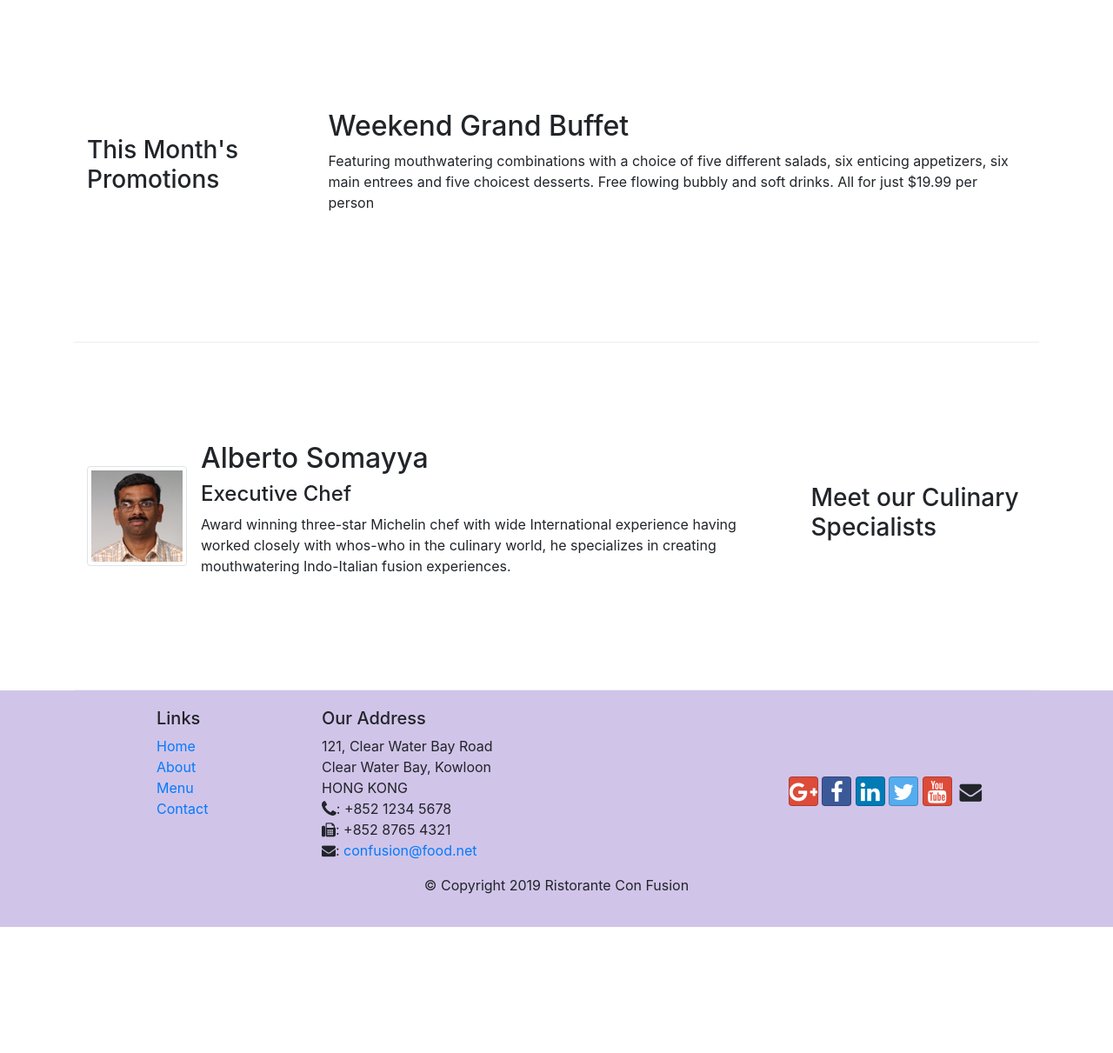
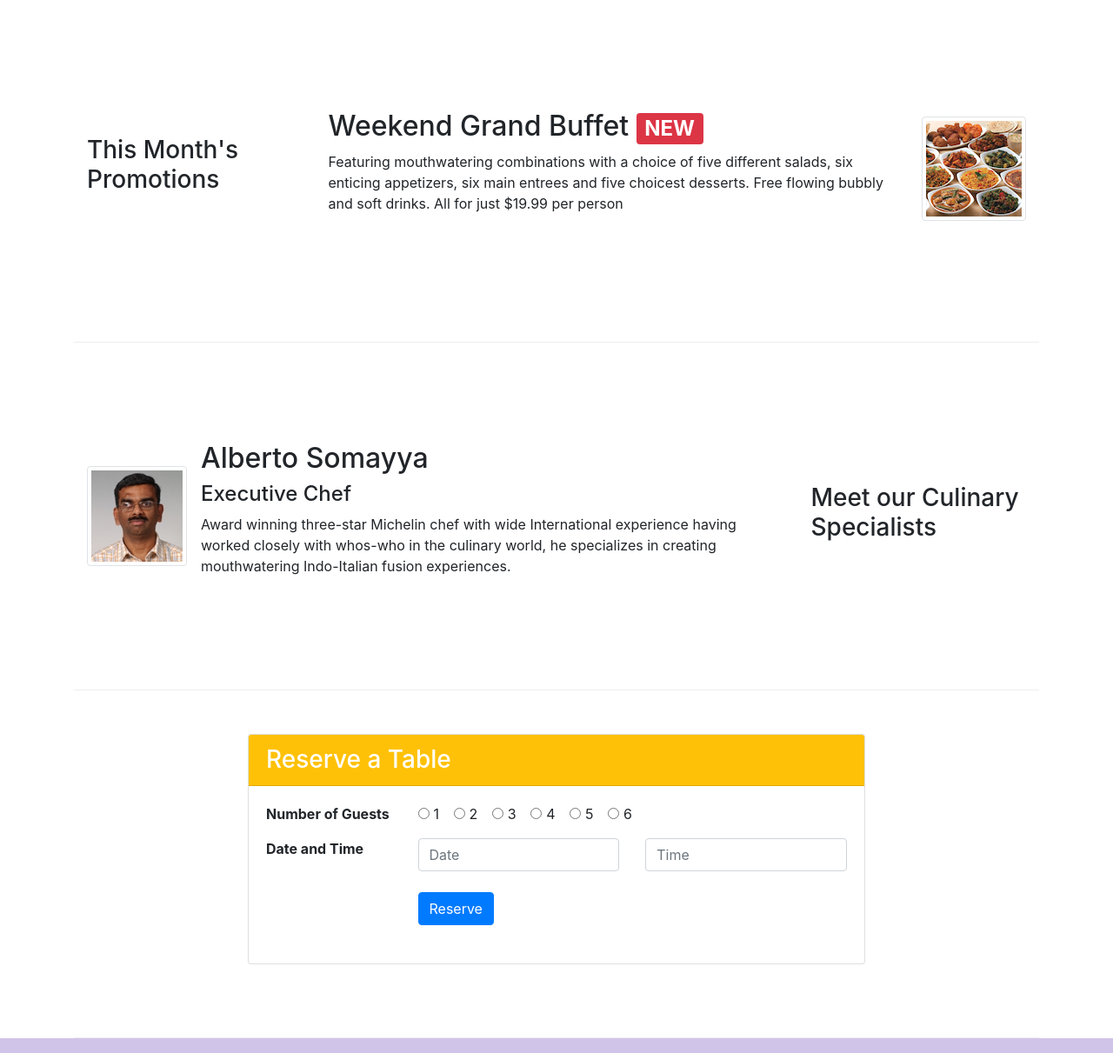
Before and after one commit to nebooz/coursera-boot, a website: page index.html in a window 1280 px wide. Shown: the part 740-1951 px from the top of the page at 87% size. Before the commit the page ends 1806 px from the top, so only its background shows below. Drawn offline with nearby package versions, Linux system fonts and the light colour scheme.

Commit message:
Assignment 2

```diff
--- a/index.html
+++ b/index.html
@@ -45,8 +45,11 @@
                     <p>We take inspiration from the World's best cuisines, and create a unique fusion experience. Our
                         lipsmacking creations will tickle your culinary senses!</p>
                 </div>
-                <div class="col-12 col-sm align-self-center">
+                <div class="col-12 col-sm-3 align-self-center">
                     <img src="img/logo.png" class="img-fluid">
+                </div>
+                <div class="col-12 col-sm-3 align-self-center">
+                    <a href="#reservationform" type="button" class="btn btn-sm btn-block btn-warning">Reserve Table</a>
                 </div>
             </div>
         </div>
@@ -77,11 +80,18 @@
                 <h3>This Month's Promotions</h3>
             </div>
             <div class="col col-sm col-md">
-                <h2>Weekend Grand Buffet</h2>
-                <p class="d-none d-sm-block">Featuring mouthwatering combinations with a choice of five different
-                    salads, six enticing appetizers,
-                    six main entrees and five choicest desserts. Free flowing bubbly and soft drinks. All for just
-                    $19.99 per person </p>
+                <div class="media">
+                    <div class="media-body">
+                        <h2>Weekend Grand Buffet <span class="badge badge-danger">NEW</span></h2>
+                        <p class="d-none d-sm-block">Featuring mouthwatering combinations with a choice of five
+                            different
+                            salads, six enticing appetizers,
+                            six main entrees and five choicest desserts. Free flowing bubbly and soft drinks. All for
+                            just
+                            $19.99 per person </p>
+                    </div>
+                    <img class="d-flex ml-3 img-thumbnail align-self-center" src="img/buffet.png" alt="Buffet">
+                </div>
             </div>
         </div>
         <div class="row row-content align-items-center">
@@ -100,6 +110,69 @@
                             having worked closely with
                             whos-who in the culinary world, he specializes in creating mouthwatering Indo-Italian fusion
                             experiences. </p>
+                    </div>
+                </div>
+            </div>
+        </div>
+        <div class="row row-content justify-content-center">
+            <div class="col col-sm-8">
+                <div class="card" id="reservationform">
+                    <h3 class="card-header bg-warning text-white">Reserve a Table</h3>
+                    <div class="card-body">
+                        <dl class="row">
+                            <dt class="col-12 col-sm-3">Number of Guests</dt>
+                            <dd class="col-12 col-sm-9">
+                                <div class="form-check form-check-inline">
+                                    <input class="form-check-input" type="radio" name="inlineRadioOptions"
+                                        id="inlineRadio1" value="option1">
+                                    <label class="form-check-label" for="inlineRadio1">1</label>
+                                </div>
+                                <div class="form-check form-check-inline">
+                                    <input class="form-check-input" type="radio" name="inlineRadioOptions"
+                                        id="inlineRadio2" value="option2">
+                                    <label class="form-check-label" for="inlineRadio2">2</label>
+                                </div>
+                                <div class="form-check form-check-inline">
+                                    <input class="form-check-input" type="radio" name="inlineRadioOptions"
+                                        id="inlineRadio3" value="option3">
+                                    <label class="form-check-label" for="inlineRadio3">3</label>
+                                </div>
+                                <div class="form-check form-check-inline">
+                                    <input class="form-check-input" type="radio" name="inlineRadioOptions"
+                                        id="inlineRadio4" value="option1">
+                                    <label class="form-check-label" for="inlineRadio4">4</label>
+                                </div>
+                                <div class="form-check form-check-inline">
+                                    <input class="form-check-input" type="radio" name="inlineRadioOptions"
+                                        id="inlineRadio5" value="option2">
+                                    <label class="form-check-label" for="inlineRadio5">5</label>
+                                </div>
+                                <div class="form-check form-check-inline">
+                                    <input class="form-check-input" type="radio" name="inlineRadioOptions"
+                                        id="inlineRadio6" value="option3">
+                                    <label class="form-check-label" for="inlineRadio6">6</label>
+                                </div>
+                            </dd>
+                            <dt class="col col-sm-3"></dt>
+                            <dd class="col col-sm-9"></dd>
+                            <dt class="col-12 col-sm-3">Date and Time</dt>
+                            <dd class="col-12 col-sm-9">
+                                <form>
+                                    <div class="form-group row">
+                                        <div class="col">
+                                            <input type="text" class="form-control" id="date" name="date"
+                                                placeholder="Date">
+                                        </div>
+                                        <div class="col">
+                                            <input type="text" class="form-control" id="time" name="time"
+                                                placeholder="Time">
+                                        </div>
+                                    </div>
+                                </form>
+                            </dd>
+                            <dt class="col-sm-3"></dt>
+                            <dd class="col col-sm-9"><a href="#" class="btn btn-primary">Reserve</a></dd>
+                        </dl>
                     </div>
                 </div>
             </div>
```
